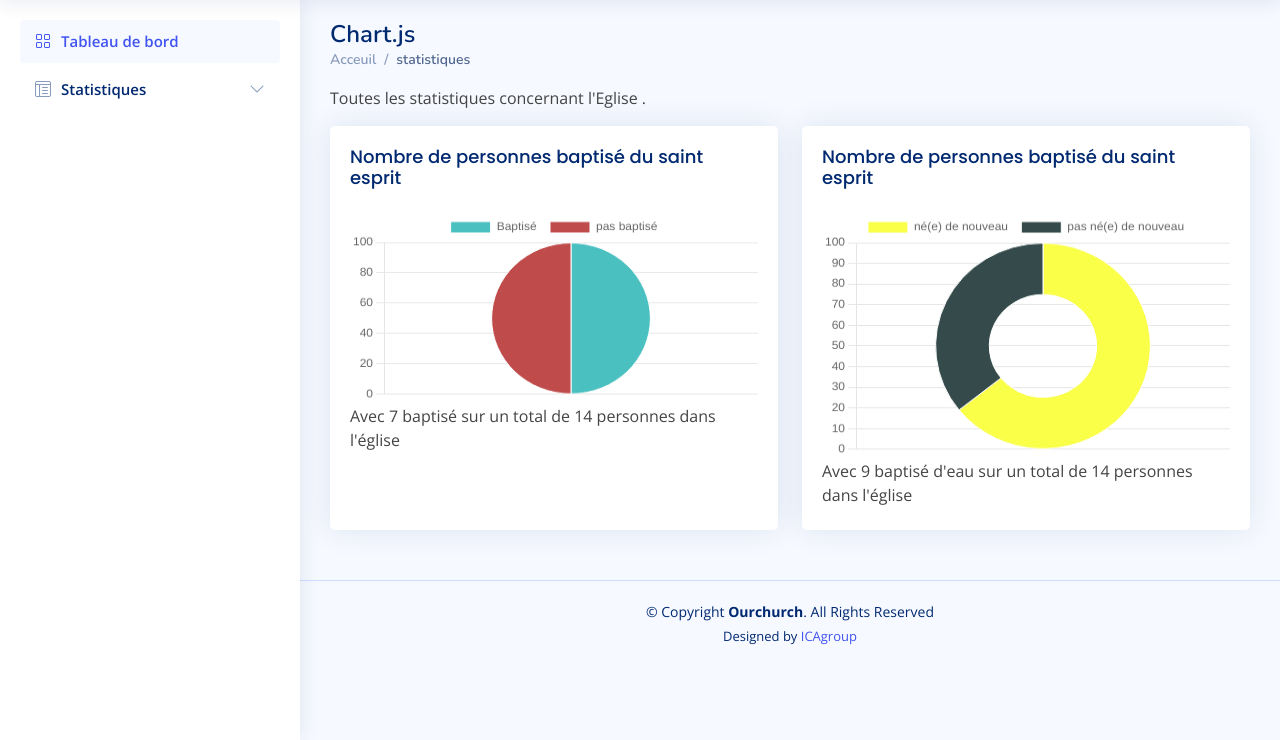
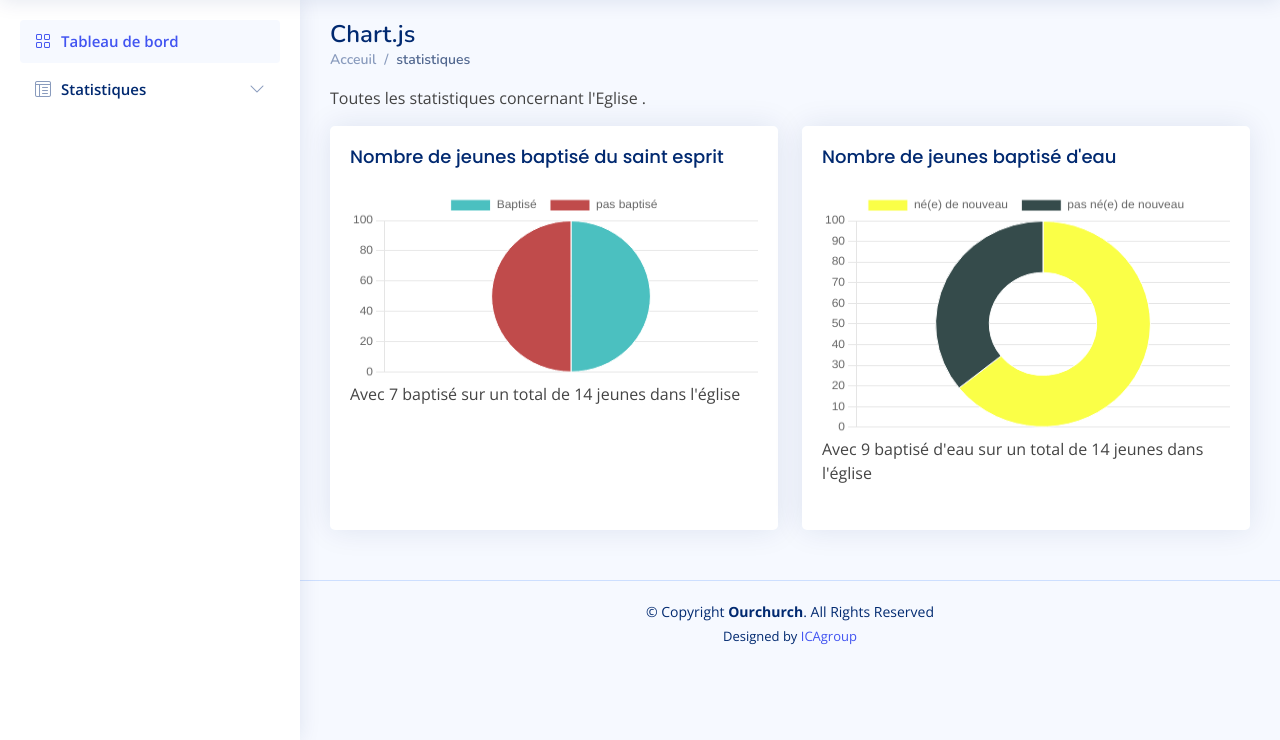
Before and after one commit to gif-yasmine/un-rire-d-expect, a Django app: page /comptes/stat2 in a window 1280 px wide. Shown: the part 60-800 px from the top of the page. Run offline with Django 4.2, Linux system fonts and the light colour scheme; data comes from the database, SQL or seed files in the repository; both versions use the stored data as it was after the commit; some libraries are stand-ins or nearby versions.

Commit message:
last commit

```diff
--- a/registre/comptes/templates/pages/graph.html
+++ b/registre/comptes/templates/pages/graph.html
@@ -66,7 +66,7 @@
         <div class="col-lg-6">
           <div class="card">
             <div class="card-body" style="height: 404px;">
-              <h5 class="card-title">Nombres de personnes en emploie dans l'église</h5>
+              <h5 class="card-title">Nombres de jeunes en emploie dans l'église</h5>
 
               <!-- Pour les employées -->
               <canvas id="doughnutChart" style="max-height: {{ pour_employer }}%;" height="646"width="1941"></canvas>
--- a/registre/comptes/templates/pages/index.html
+++ b/registre/comptes/templates/pages/index.html
@@ -25,7 +25,6 @@
                   <table class="table datatable table-striped">
                     <thead>
                             <tr>
-                              <th scope="col">ID</th>
                               <th scope="col">Nom</th>
                               <th scope="col">Prénoms</th>
                               <th scope="col">Numéro</th>
@@ -39,7 +38,7 @@
                             {% for membre in membres  %}
                             <tr>
 
-                              <th scope="row">{{ membre.id }}</a></th>
+
                               <td>{{membre.name}} </td>
                               <td>{{membre.prenoms}}</td>
                               <td>{{membre.numero}}</td>
--- a/registre/comptes/templates/pages/stat2.html
+++ b/registre/comptes/templates/pages/stat2.html
@@ -26,7 +26,7 @@
           <div class="col-lg-6">
             <div class="card">
                 <div class="card-body"  style="height: 404px;">
-                <h5 class="card-title">Nombre de personnes baptisé du saint esprit</h5>
+                <h5 class="card-title">Nombre de jeunes baptisé du saint esprit</h5>
 
                 <!-- Pie Chart -->
 
@@ -57,7 +57,7 @@
                     });
                 </script>
 
-                <p>Avec {{ number_baptised }} baptisé sur un total de {{ total }} personnes dans l'église</p>
+                <p>Avec {{ number_baptised }} baptisé sur un total de {{ total }} jeunes dans l'église</p>
               </div>
 
             </div>
@@ -65,7 +65,7 @@
           <div class="col-lg-6">
             <div class="card">
                 <div class="card-body"  style="height: 404px;">
-                <h5 class="card-title">Nombre de personnes baptisé du saint esprit</h5>
+                <h5 class="card-title">Nombre de jeunes baptisé d'eau</h5>
 
                 <!-- Pie Chart -->
 
@@ -96,7 +96,7 @@
                     });
                 </script>
 
-                <p>Avec {{ number_born_again }} baptisé d'eau sur un total de {{ total }} personnes dans l'église</p>
+                <p>Avec {{ number_born_again }} baptisé d'eau sur un total de {{ total }} jeunes dans l'église</p>
               </div>
 
             </div>
--- a/registre/comptes/templates/pages/stat3.html
+++ b/registre/comptes/templates/pages/stat3.html
@@ -26,7 +26,7 @@
           <div class="col-lg-6">
             <div class="card">
               <div class="card-body"  style="height: 404px;">
-                <h5 class="card-title">Nombre de personnes titulaire du baccalaureat dans l'église</h5>
+                <h5 class="card-title">Nombre de jeunes titulaire du baccalaureat dans l'église</h5>
 
                 <!-- Pie Chart -->
 
@@ -57,7 +57,7 @@
                     });
                 </script>
 
-                <p>Avec {{ number_diplomed }} personnes titulaire du BACCALAUREAT sur un total de {{ total }} personnes dans l'église</p>
+                <p>Avec {{ number_diplomed }} jeunes titulaire du BACCALAUREAT sur un total de {{ total }} jeunes dans l'église</p>
               </div>
              </div>
             </div>
--- a/registre/comptes/views.py
+++ b/registre/comptes/views.py
@@ -66,9 +66,11 @@ def deconnexion(request):
 def index(request):
     if not request.user.is_authenticated:
         return redirect('connexion')
-    membres = Person.objects.all()
+    membres = Person.objects.all().order_by('name')
+    metier = professionnal.objects.all()
     context={
-        'membres': membres
+        'membres': membres,
+        'metier': metier
     }
     return render(request, 'pages/index.html', context)
 
```
Also changed, not shown: registre/db.sqlite3.
